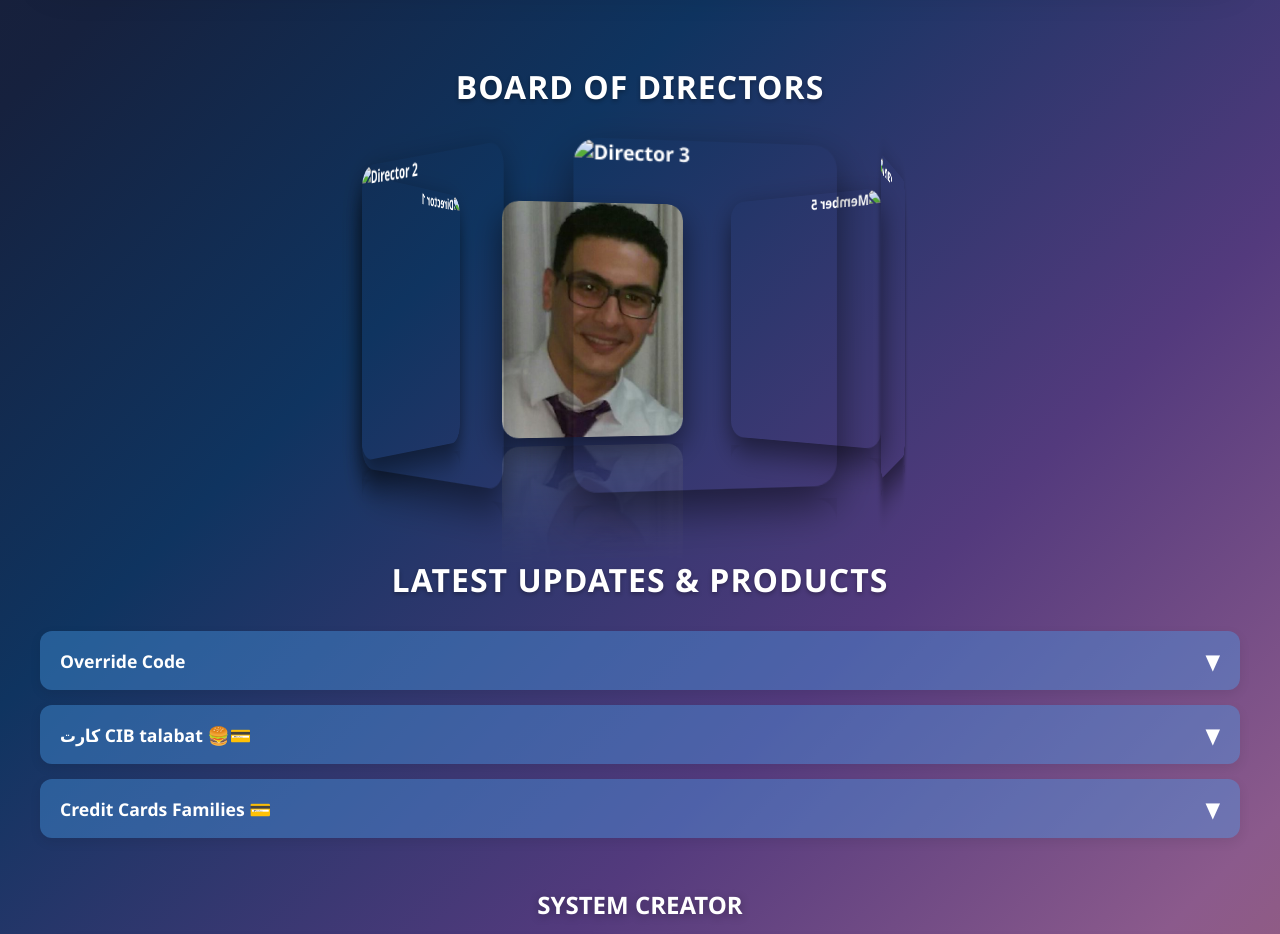
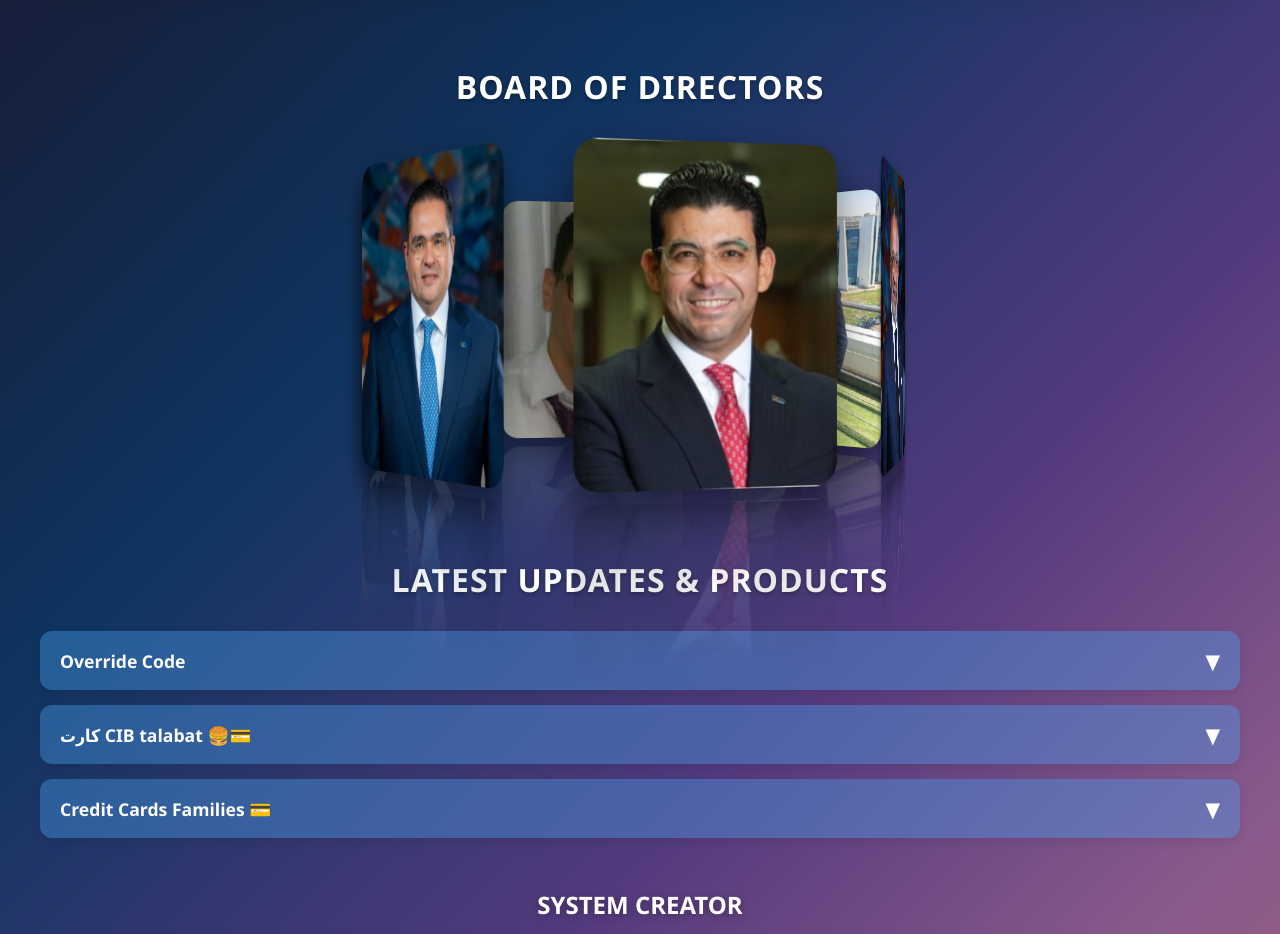
Before and after one commit to mohamedtarekk2307/Mohamed.Tarek.Ebrahim.System, a plain HTML site: page index.html in a window 1280 px wide. Shown: the part 1280-2214 px from the top of the page. Drawn offline with nearby package versions, Linux system fonts and the light colour scheme; files whose address does not match are found by name.

Commit message:
Update index.html

```diff
--- a/index.html
+++ b/index.html
@@ -189,7 +189,7 @@ s-10-8.1-9.7-4.6c0.4,3.8,8,12.8,12.6,13.8c6.6,1.3,11.8-2.9,8.3-17.5C52.6,17,50.9
 
                         <!-- Card 1 -->
                         <div class="director-card-3d">
-                            <img src="image//hero-bg.jpg" alt="Director 1">
+                            <img src="/hero-bg.jpg" alt="Director 1">
                             <div class="info-overlay">
                                 <h4>Hisham Ezz El Arab</h4>
                                 <p>CEO</p>
@@ -198,7 +198,7 @@ s-10-8.1-9.7-4.6c0.4,3.8,8,12.8,12.6,13.8c6.6,1.3,11.8-2.9,8.3-17.5C52.6,17,50.9
 
                         <!-- Card 2 -->
                         <div class="director-card-3d">
-                            <img src="image//p1.jpg" alt="Director 2">
+                            <img src="/p1.jpg" alt="Director 2">
                             <div class="info-overlay">
                                 <h4>ISLAM ZEKRY</h4>
                                 <p>Board Member</p>
@@ -207,7 +207,7 @@ s-10-8.1-9.7-4.6c0.4,3.8,8,12.8,12.6,13.8c6.6,1.3,11.8-2.9,8.3-17.5C52.6,17,50.9
 
                         <!-- Card 3 -->
                         <div class="director-card-3d">
-                            <img src="image//p2.jpg" alt="Director 3">
+                            <img src="/p2.jpg" alt="Director 3">
                             <div class="info-overlay">
                                 <h4>RASHWAN HAMMADY</h4>
                                 <p>Board Member</p>
@@ -216,7 +216,7 @@ s-10-8.1-9.7-4.6c0.4,3.8,8,12.8,12.6,13.8c6.6,1.3,11.8-2.9,8.3-17.5C52.6,17,50.9
 
                         <!-- Card 4 -->
                         <div class="director-card-3d">
-                            <img src="image//p3.jpg" alt="Member 4">
+                            <img src="/p3.jpg" alt="Member 4">
                             <div class="info-overlay">
                                 <h4>AMR ELGANAINY</h4>
                                 <p>Executive</p>
@@ -225,7 +225,7 @@ s-10-8.1-9.7-4.6c0.4,3.8,8,12.8,12.6,13.8c6.6,1.3,11.8-2.9,8.3-17.5C52.6,17,50.9
 
                         <!-- Card 5 -->
                         <div class="director-card-3d">
-                            <img src="image/Shaher.jpg" alt="Member 5">
+                            <img src="Shaher.jpg" alt="Member 5">
                             <div class="info-overlay">
                                 <h4>SHAHER ELDESOKY</h4>
                                 <p>SV</p>
```
